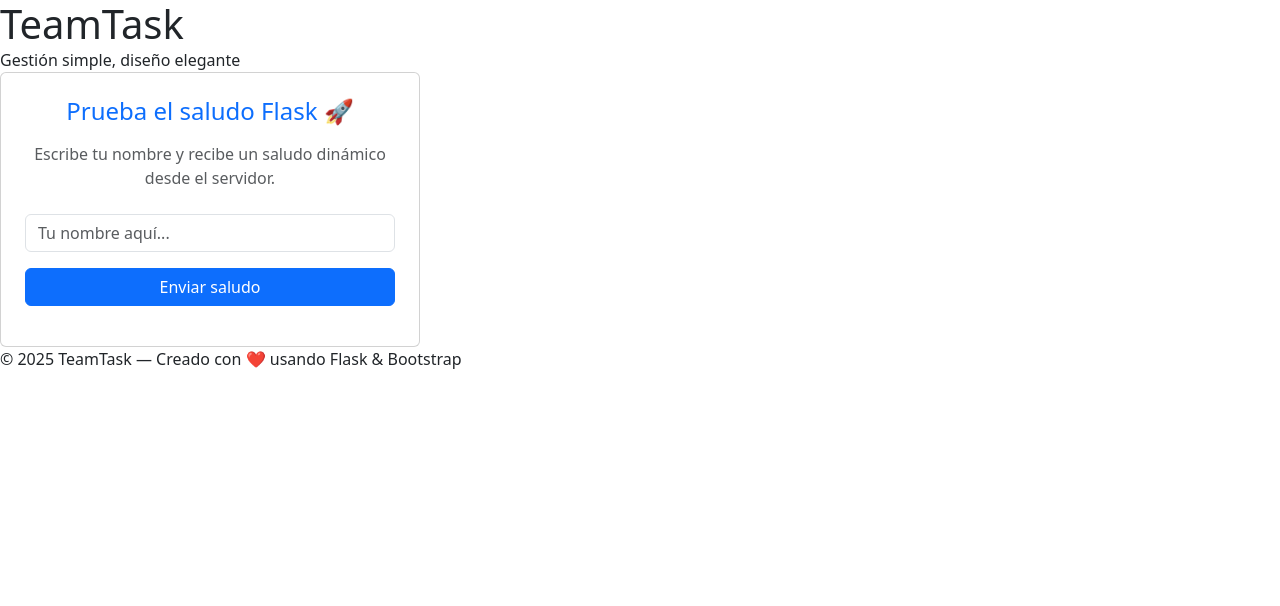
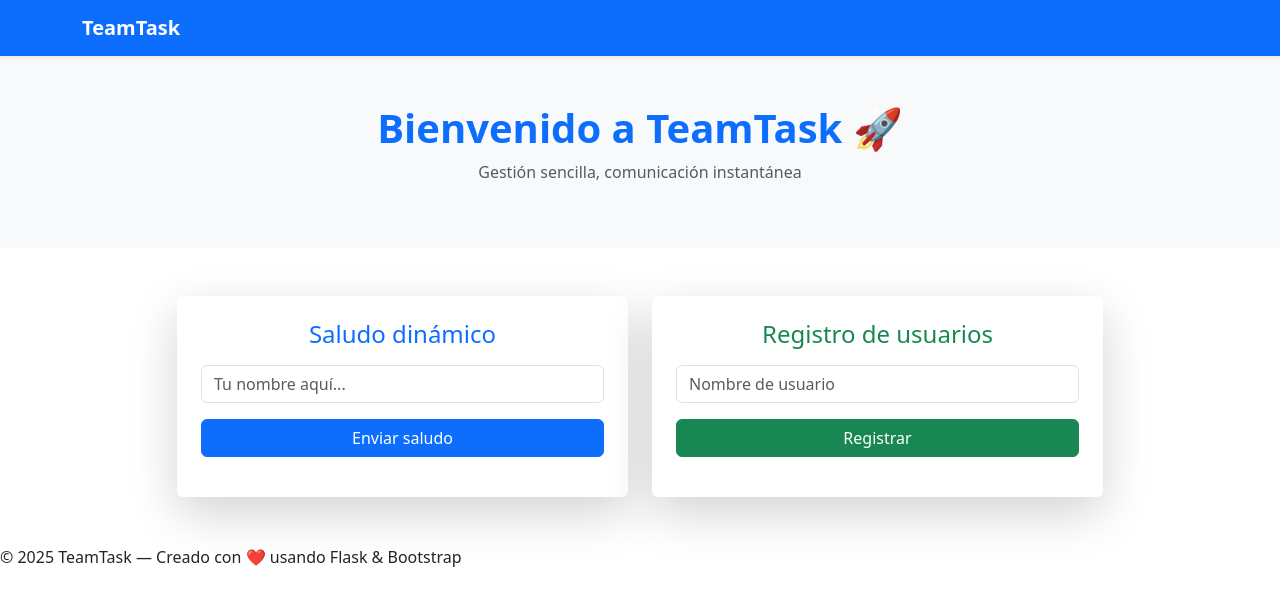
Before and after one commit to Jader-Rincon-ENI/Mi_primera_app_con_flask, a Flask app: page / in a window 1280 px wide. Shown: the top 606 px of the page. Run offline with Flask 3, Linux system fonts and the light colour scheme.

Commit message:
mejoras visuales

```diff
--- a/templates/index.html
+++ b/templates/index.html
@@ -5,74 +5,114 @@
     <meta name="viewport" content="width=device-width, initial-scale=1.0">
     <title>TeamTask - Flask App</title>
 
-    <!-- Bootstrap CSS -->
-    <link
-        href="https://cdn.jsdelivr.net/npm/bootstrap@5.3.2/dist/css/bootstrap.min.css"
-        rel="stylesheet">
+    <!-- Bootstrap -->
+    <link href="https://cdn.jsdelivr.net/npm/bootstrap@5.3.2/dist/css/bootstrap.min.css" rel="stylesheet">
 
-    <!-- Google Font -->
+    <!-- Fuente -->
     <link href="https://fonts.googleapis.com/css2?family=Poppins:wght@400;600&display=swap" rel="stylesheet">
 
-    <!-- Tu CSS personalizado -->
+    <!-- CSS personalizado -->
     <link rel="stylesheet" href="{{ url_for('static', filename='css/style.css') }}">
 </head>
 <body>
-    <header>
-        <h1 class="mb-0">TeamTask</h1>
-        <p class="mb-0">Gestión simple, diseño elegante</p>
+    <!-- NAVBAR -->
+    <nav class="navbar navbar-expand-lg navbar-dark bg-primary shadow-sm">
+        <div class="container">
+            <a class="navbar-brand fw-bold" href="#">TeamTask</a>
+            <button class="navbar-toggler" type="button" data-bs-toggle="collapse" data-bs-target="#navbarNav">
+                <span class="navbar-toggler-icon"></span>
+            </button>
+        </div>
+    </nav>
+
+    <!-- HERO -->
+    <header class="text-center py-5 bg-light">
+        <h1 class="fw-bold text-primary">Bienvenido a TeamTask 🚀</h1>
+        <p class="text-muted">Gestión sencilla, comunicación instantánea</p>
     </header>
 
-    <main>
-        <div class="card p-4" style="max-width: 420px; width: 100%;">
-            <h4 class="mb-3 text-center text-primary">Prueba el saludo Flask 🚀</h4>
-            <p class="text-center text-muted mb-4">Escribe tu nombre y recibe un saludo dinámico desde el servidor.</p>
+    <!-- CONTENIDO PRINCIPAL -->
+    <main class="container my-5">
+        <div class="row g-4 justify-content-center">
+            <!-- Tarjeta de saludo -->
+            <div class="col-md-5">
+                <div class="card p-4 shadow-lg border-0">
+                    <h4 class="mb-3 text-center text-primary">Saludo dinámico</h4>
+                    <form id="formulario">
+                        <input type="text" id="nombre" class="form-control mb-3" placeholder="Tu nombre aquí..." required>
+                        <button class="btn btn-primary w-100">Enviar saludo</button>
+                    </form>
+                    <div id="respuesta" class="mt-3 text-center"></div>
+                </div>
+            </div>
 
-            <form id="formulario">
-                <div class="mb-3">
-                    <input
-                        type="text"
-                        id="nombre"
-                        class="form-control"
-                        placeholder="Tu nombre aquí..."
-                        required>
+            <!-- Tarjeta de registro -->
+            <div class="col-md-5">
+                <div class="card p-4 shadow-lg border-0">
+                    <h4 class="mb-3 text-center text-success">Registro de usuarios</h4>
+                    <form id="formRegistro">
+                        <input type="text" id="usuario" class="form-control mb-3" placeholder="Nombre de usuario" required>
+                        <button class="btn btn-success w-100">Registrar</button>
+                    </form>
+                    <ul id="listaUsuarios" class="list-group mt-3"></ul>
                 </div>
-                <button type="submit" class="btn btn-primary w-100">
-                    Enviar saludo
-                </button>
-            </form>
-
-            <div id="respuesta" class="mt-3 text-center"></div>
+            </div>
         </div>
     </main>
 
+    <!-- FOOTER -->
     <footer>
         <p class="mb-0">© 2025 TeamTask — Creado con ❤️ usando Flask & Bootstrap</p>
     </footer>
 
-    <!-- Bootstrap JS -->
+    <!-- JS -->
     <script src="https://cdn.jsdelivr.net/npm/bootstrap@5.3.2/dist/js/bootstrap.bundle.min.js"></script>
 
     <script>
-        document.getElementById('formulario').addEventListener('submit', async function(event) {
-            event.preventDefault();
-
+        // --- Saludo ---
+        document.getElementById('formulario').addEventListener('submit', async (e) => {
+            e.preventDefault();
             const nombre = document.getElementById('nombre').value.trim();
             const respuestaDiv = document.getElementById('respuesta');
+            respuestaDiv.textContent = "Cargando...";
+            try {
+                const res = await fetch(`/api/saludo?nombre=${encodeURIComponent(nombre)}`);
+                const data = await res.json();
+                respuestaDiv.textContent = data.mensaje;
+                respuestaDiv.className = "mt-3 text-success text-center";
+            } catch {
+                respuestaDiv.textContent = "Error de conexión";
+                respuestaDiv.className = "mt-3 text-danger text-center";
+            }
+        });
 
-            if (!nombre) {
-                respuestaDiv.textContent = "Por favor, ingresa un nombre.";
-                respuestaDiv.className = "mt-3 text-danger text-center";
-                return;
-            }
+        // --- Registro ---
+        const listaUsuarios = document.getElementById('listaUsuarios');
+        document.getElementById('formRegistro').addEventListener('submit', async (e) => {
+            e.preventDefault();
+            const usuario = document.getElementById('usuario').value.trim();
+            if (!usuario) return;
 
             try {
-                const respuesta = await fetch(`/api/saludo?nombre=${encodeURIComponent(nombre)}`);
-                const data = await respuesta.json();
-                respuestaDiv.textContent = data.mensaje;
-                respuestaDiv.className = "mt-3 text-success text-center";
-            } catch (error) {
-                respuestaDiv.textContent = "Error al conectar con el servidor 😕";
-                respuestaDiv.className = "mt-3 text-danger text-center";
+                const res = await fetch('/api/registrar', {
+                    method: 'POST',
+                    headers: { 'Content-Type': 'application/json' },
+                    body: JSON.stringify({ usuario })
+                });
+                const data = await res.json();
+
+                if (data.usuarios) {
+                    listaUsuarios.innerHTML = '';
+                    data.usuarios.forEach(u => {
+                        const li = document.createElement('li');
+                        li.className = "list-group-item";
+                        li.textContent = u;
+                        listaUsuarios.appendChild(li);
+                    });
+                }
+                document.getElementById('usuario').value = '';
+            } catch {
+                alert("Error al registrar usuario.");
             }
         });
     </script>
```
Also changed, not shown: static/css/estilos.css (+12 -0 lines).
